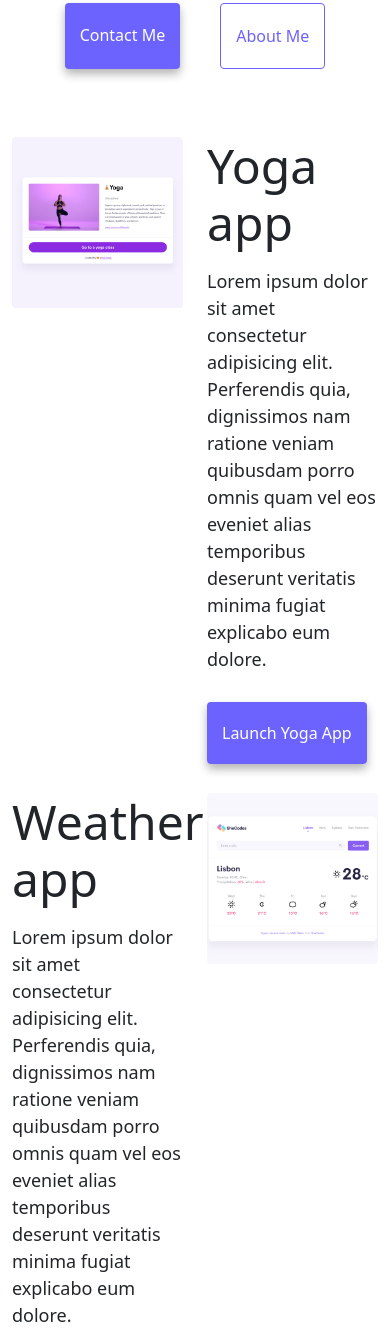
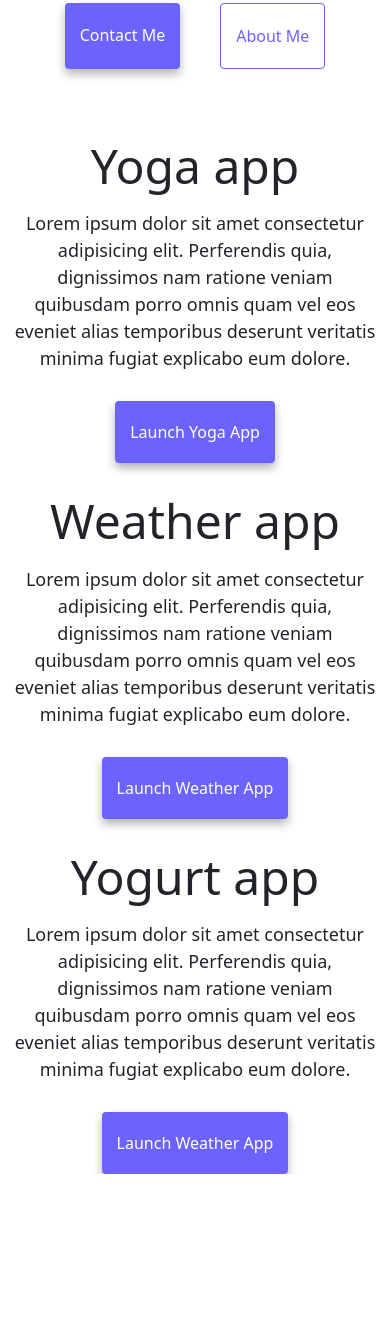
Before and after one commit to SL-GW/responsive-and-seo-project, a plain HTML site: page index.html in a window 390 px wide. Shown: the part 503-1835 px from the top of the page. After the commit the page ends 1677 px from the top, so only its background shows below. Drawn offline with nearby package versions, Linux system fonts and the light colour scheme.

Commit message:
Made the website responsive

```diff
--- a/index.html
+++ b/index.html
@@ -67,14 +67,14 @@
     </div>
     <div class="container">
       <div class="row">
-        <div class="col-6">
+        <div class="col-12 col-sm-6 image-col">
           <img
             src="images/yoga.png"
-            alt="Women doing a yoga position"
-            class="img-fluid rounded"
+            alt="Women in a yoga position"
+            class="img-fluid rounded photo-disappear"
           />
         </div>
-        <div class="col-6">
+        <div class="col-12 col-sm-6 text-col">
           <h2 class="mb-3">Yoga app</h2>
           <p>
             Lorem ipsum dolor sit amet consectetur adipisicing elit. Perferendis
@@ -87,8 +87,9 @@
           </div>
         </div>
       </div>
+
       <div class="row mt-5">
-        <div class="col-6">
+        <div class="col-12 col-sm-6 text-col">
           <h2 class="mb-3">Weather app</h2>
           <p>
             Lorem ipsum dolor sit amet consectetur adipisicing elit. Perferendis
@@ -100,23 +101,23 @@
             <a href="#" class="primary-link">Launch Weather App</a>
           </div>
         </div>
-        <div class="col-6">
+        <div class="col-12 col-sm-6 image-col">
           <img
             src="images/weather.png"
             alt="Weekly weather forecast"
-            class="img-fluid rounded"
+            class="img-fluid rounded photo-disappear"
           />
         </div>
       </div>
       <div class="row mt-5">
-        <div class="col-6">
+        <div class="col-12 col-sm-6 image-col">
           <img
             src="images/yogurt.png"
             alt="Greek yoghurt with blueberries"
-            class="img-fluid rounded"
+            class="img-fluid rounded photo-disappear"
           />
         </div>
-        <div class="col-6">
+        <div class="col-12 col-sm-6 text-col">
           <h2 class="mb-3">Yogurt app</h2>
           <p>
             Lorem ipsum dolor sit amet consectetur adipisicing elit. Perferendis
--- a/style.css
+++ b/style.css
@@ -86,3 +86,12 @@ p {
 .email-link:hover {
   text-decoration: underline;
 }
+
+@media (max-width: 767.98px) {
+  .image-col {
+    display: none;
+  }
+  .text-col {
+    text-align: center;
+  }
+}
```
Also changed, not shown: about.html (+1 -1 lines).
